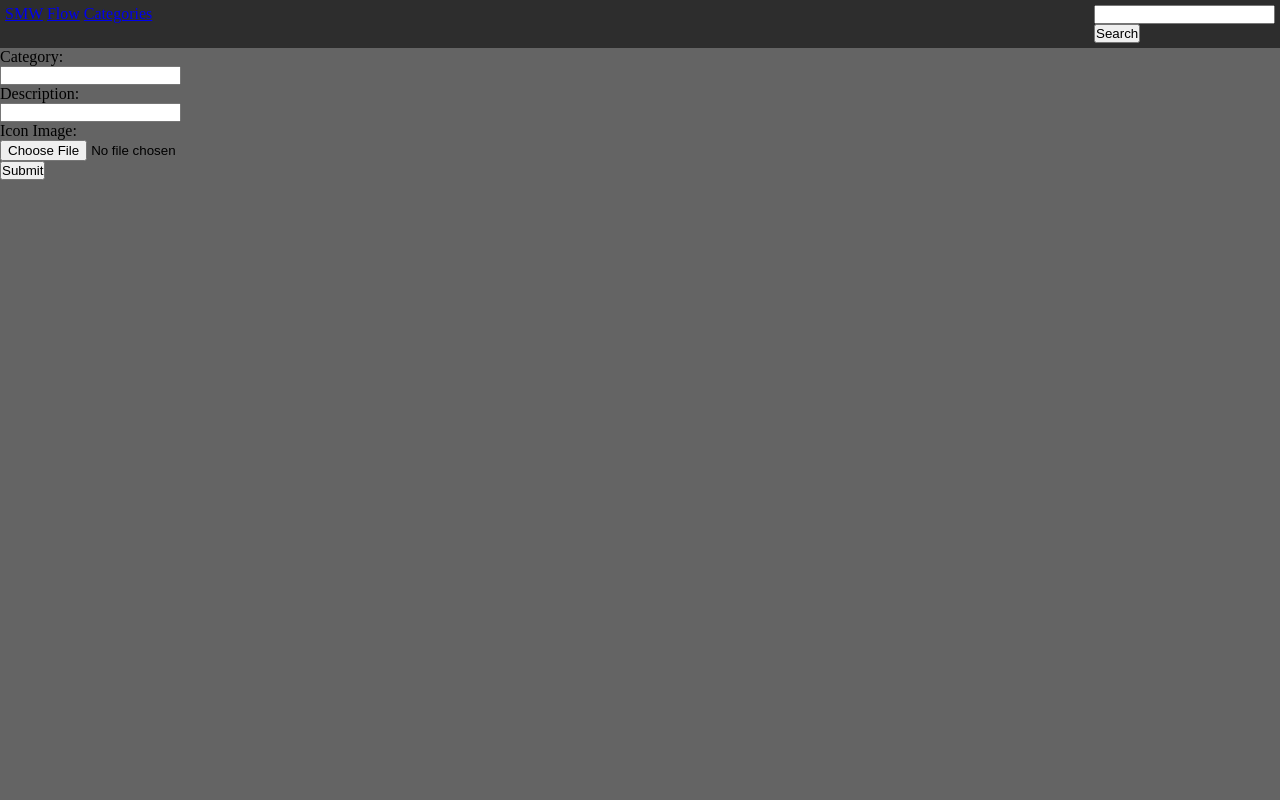
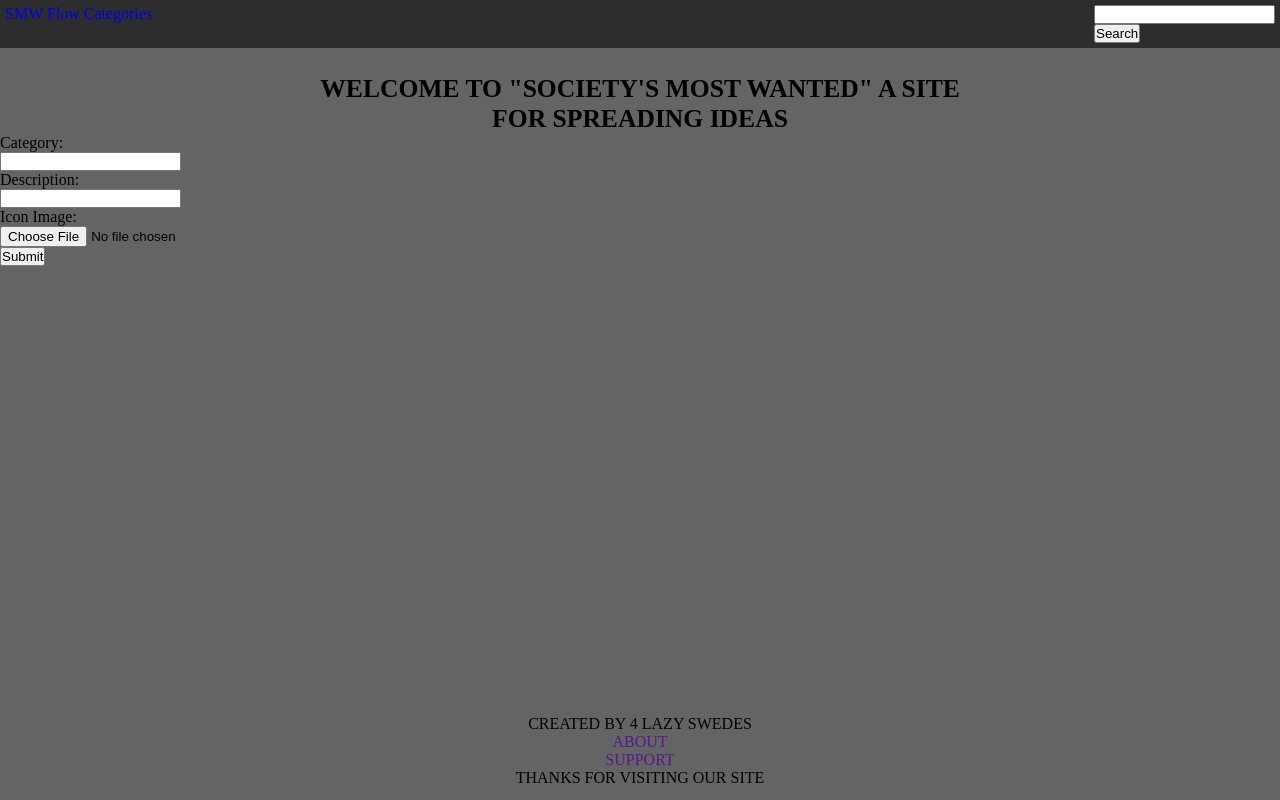
Before and after one commit to Weird-Dan/SocietysMostWanted, a Django app: page /cctv/ in a window 1280 px wide. Run offline with Django 3.2, Linux system fonts and the light colour scheme.

Commit message:
added content to base html

```diff
--- a/website/smw/static/smw/style.css
+++ b/website/smw/static/smw/style.css
@@ -19,7 +19,30 @@ nav {
 }
 
 footer {
-  width: 100vw;
+  margin: auto;
+  position: fixed;
+  width: 100%;
+  bottom: 0px;
+
+
+}
+
+ul#footerList{
+  text-align: center;
+  padding-bottom: 1vw;
+  list-style-type: none;
+}
+
+a{
+  text-decoration: none;
+}
+
+#Title{
+  margin: auto;
+  text-align: center;
+  padding-top: 2vw;
+  font-size: 1vw;
+  width: 50%
 }
 
 .preview {
@@ -28,3 +51,14 @@ footer {
   align-content: flex-start;
   flex-wrap: wrap;
 }
+
+@media screen and (max-width: 480px){
+
+  footer{
+    font-size: 3vw;
+  }
+
+  #Title{
+    font-size: 2vw;
+  }
+}
--- a/website/smw/templates/smw/base.html
+++ b/website/smw/templates/smw/base.html
@@ -14,9 +14,7 @@
         <a href="{% url 'smw:index' %}">SMW</a>
         <a href="{% url 'smw:flow' %}">Flow</a>
         <a href="{% url 'smw:categories' %}">Categories</a>
-        {% if request.user.is_authenticated %}
-        <a href="{% url 'smw:create' %}">Create</a>
-        {%endif%}
+        <!--<a href="{% url 'smw:create' %}">Create</a>-->
       </div>
       <form class="" role="search" method="post" action="{% url 'smw:search' %}">
             {% csrf_token %}
@@ -24,8 +22,12 @@
               <input type="text" name="q" value="" class="">
             </div>
             <button type="submit" name="button" class="">Search</button>
-        </form>
     </nav>
+
+    <div id="Title">
+      <h1>WELCOME TO "SOCIETY'S MOST WANTED" A SITE FOR SPREADING IDEAS</h1>
+    </div>
+
     <section>
 
 
@@ -33,6 +35,13 @@
     {% endblock %}
     </section>
     <!-- Create Footer-->
-    <footer></footer>
+    <footer>
+      <ul id="footerList">
+        <li><p>CREATED BY 4 LAZY SWEDES</p></li>
+        <li><a href="">ABOUT</a></li>
+        <li><a href="">SUPPORT</a></li>
+        <li><p>THANKS FOR VISITING OUR SITE</p></li>
+      </ul>
+    </footer>
   </body>
 </html>
```
